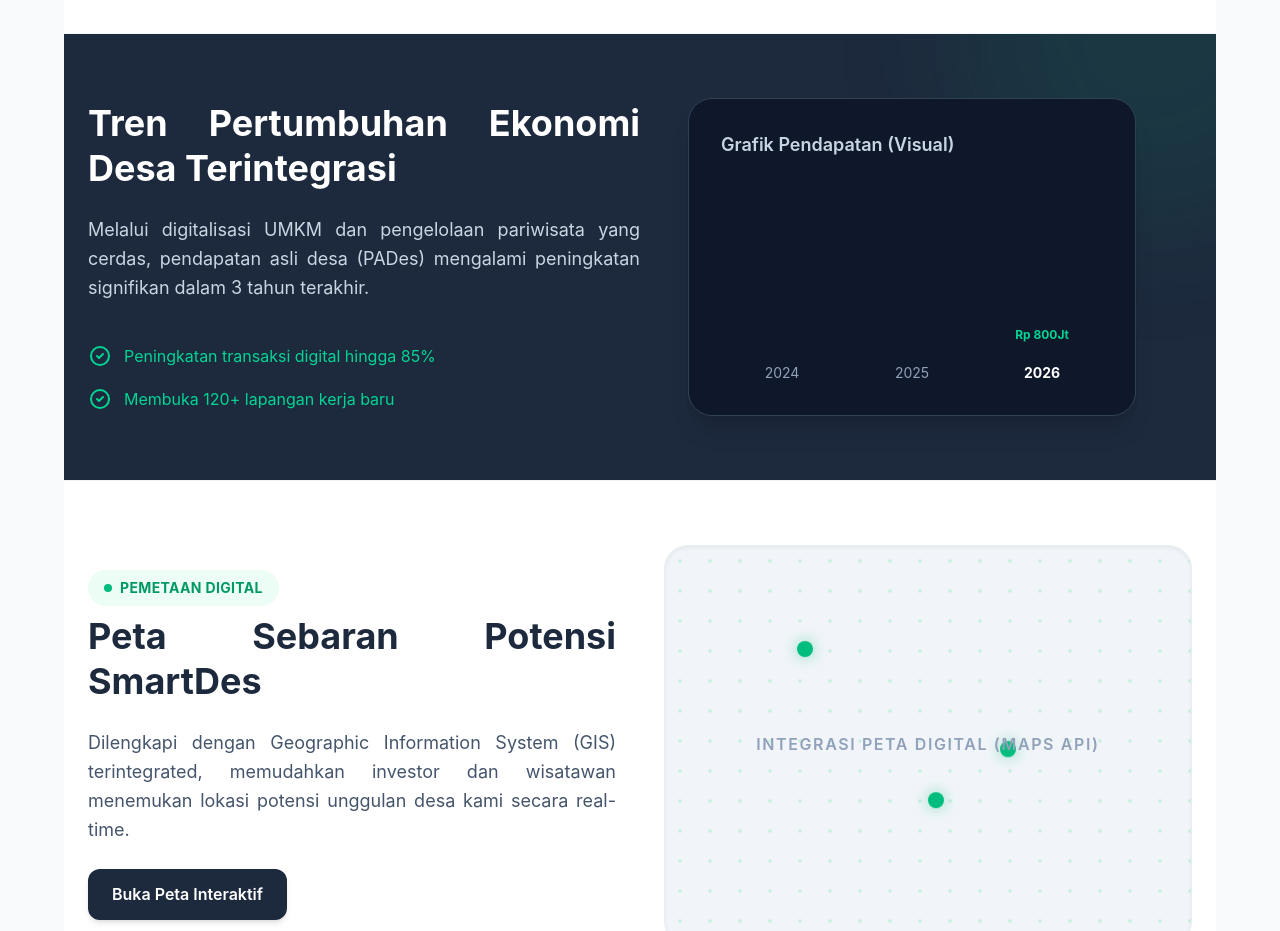
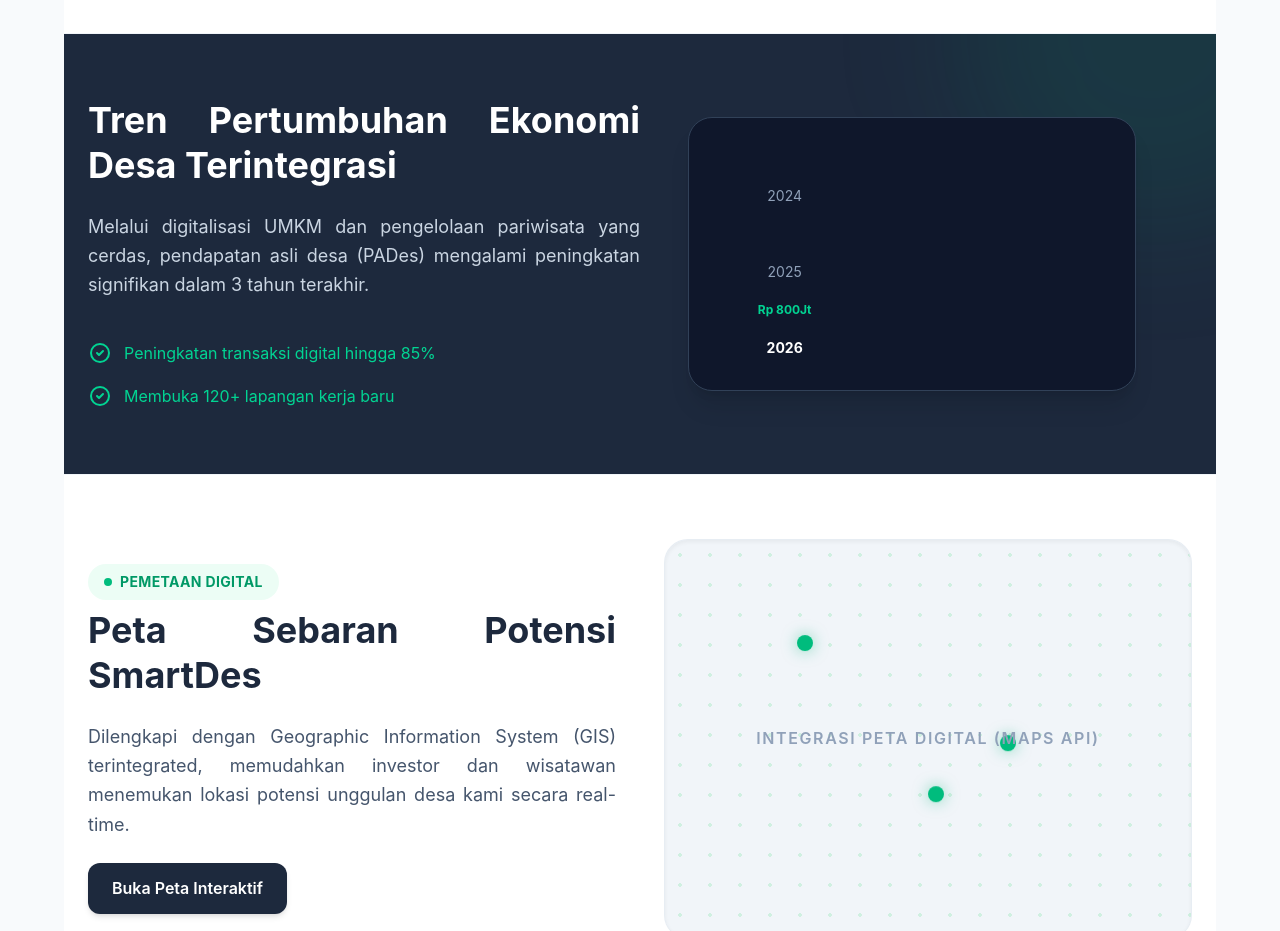
Before and after one commit to muhammadarlianoscar-uti/TA-WEB-24-SEMBADE, a Next.js app in the folder my-app/: page /potensi in a window 1280 px wide. Shown: the part 1440-2371 px from the top of the page. Built offline with nearby package versions, Linux system fonts and the light colour scheme.

Commit message:
Menambahkan container untuk grafik tren pendapatan desa

```diff
--- a/my-app/app/potensi/page.tsx
+++ b/my-app/app/potensi/page.tsx
@@ -290,8 +290,7 @@ export default function PotensiPage() {
             {/* SECTION VISUALISASI PERTUMBUHAN PENDAPATAN */}
             {/* membuat kotak grafik */}
             <div className="lg:w-1/2 w-full max-w-md bg-slate-900 rounded-3xl p-8 shadow-xl border border-slate-700">
-              <h3 className="text-lg font-semibold text-slate-300 mb-8">Grafik Pendapatan (Visual)</h3>
-              <div className="flex items-end justify-between h-48 gap-2">
+              <div className="relative w-full h-52 flex flex-col justify-between">
 
                 {/* Batang 1 */}
                 <div className="w-1/3 flex flex-col items-center group">
--- a/my-app/package.json
+++ b/my-app/package.json
@@ -9,9 +9,11 @@
     "lint": "eslint"
   },
   "dependencies": {
+    "leaflet": "^1.9.4",
     "next": "^16.2.7",
     "react": "19.2.4",
     "react-dom": "19.2.4",
+    "react-leaflet": "^5.0.0",
     "recharts": "^3.8.1"
   },
   "devDependencies": {
```
Also changed, not shown: my-app/public/images/programpenghijuan.webp (added), 1 other file (tests, documents, lock files or other folders).
